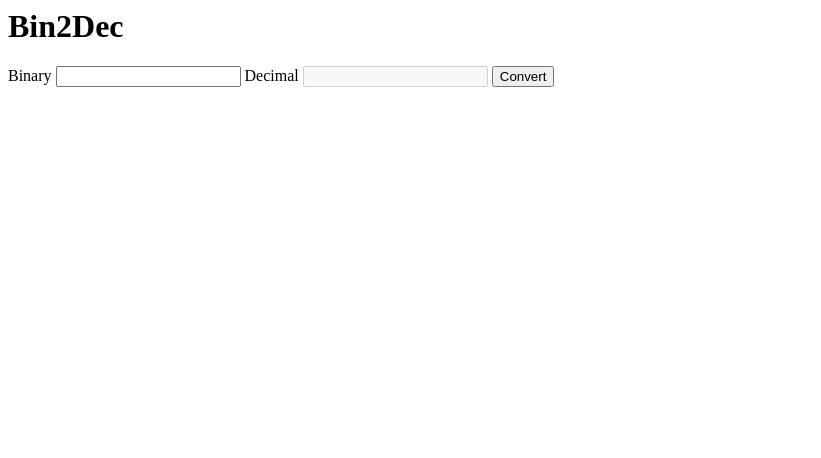
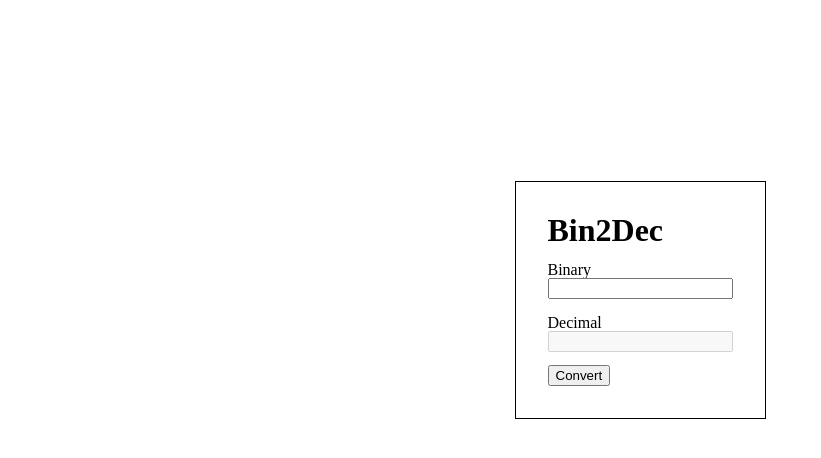
Before and after one commit to brunobdc/bin2dec, a plain HTML site: page index.html in a window 1280 px wide. Shown: the whole page, without its empty margins (0-821 px from the left). Drawn offline with nearby package versions, Linux system fonts and the light colour scheme.

Commit message:
Adding styles

```diff
--- a/index.html
+++ b/index.html
@@ -2,12 +2,35 @@
     <head>
         <meta charset="utf-8">
         <title>Bin2Dec</title>
+        <link rel="stylesheet" href="reset.css">
+        <style>
+            body {
+                height: 75%;
+                display: flex;
+                justify-content: center;
+                align-items: center;
+            }
+            label, button {
+                display: block;
+                margin-top: 1em;
+            }
+            h1 {
+                font-size: 200%;
+                font-weight: bold;
+            }
+            #app {
+                padding: 2em;
+                border: 0.5px solid;
+            }
+            .err_message {
+                color: red;
+            }
+        </style>
     </head>
     <body>
-
         <div id="app">
             <h1>Bin2Dec</h1>
-            <p>{{ error_message }}</p>
+            <p class="err_message">{{ error_message }}</p>
             <label for="binary">Binary</label>
             <input type="text" id="binary" name="binary" v-model="binary">
             <label for="decimal">Decimal</label>
--- /dev/null
+++ b/reset.css
@@ -0,0 +1,48 @@
+/* http://meyerweb.com/eric/tools/css/reset/
+   v2.0 | 20110126
+   License: none (public domain)
+*/
+
+html, body, div, span, applet, object, iframe,
+h1, h2, h3, h4, h5, h6, p, blockquote, pre,
+a, abbr, acronym, address, big, cite, code,
+del, dfn, em, img, ins, kbd, q, s, samp,
+small, strike, strong, sub, sup, tt, var,
+b, u, i, center,
+dl, dt, dd, ol, ul, li,
+fieldset, form, label, legend,
+table, caption, tbody, tfoot, thead, tr, th, td,
+article, aside, canvas, details, embed,
+figure, figcaption, footer, header, hgroup,
+menu, nav, output, ruby, section, summary,
+time, mark, audio, video {
+	margin: 0;
+	padding: 0;
+	border: 0;
+	font-size: 100%;
+	font: inherit;
+	vertical-align: baseline;
+}
+/* HTML5 display-role reset for older browsers */
+article, aside, details, figcaption, figure,
+footer, header, hgroup, menu, nav, section {
+	display: block;
+}
+body {
+	line-height: 1;
+}
+ol, ul {
+	list-style: none;
+}
+blockquote, q {
+	quotes: none;
+}
+blockquote:before, blockquote:after,
+q:before, q:after {
+	content: '';
+	content: none;
+}
+table {
+	border-collapse: collapse;
+	border-spacing: 0;
+}
```
